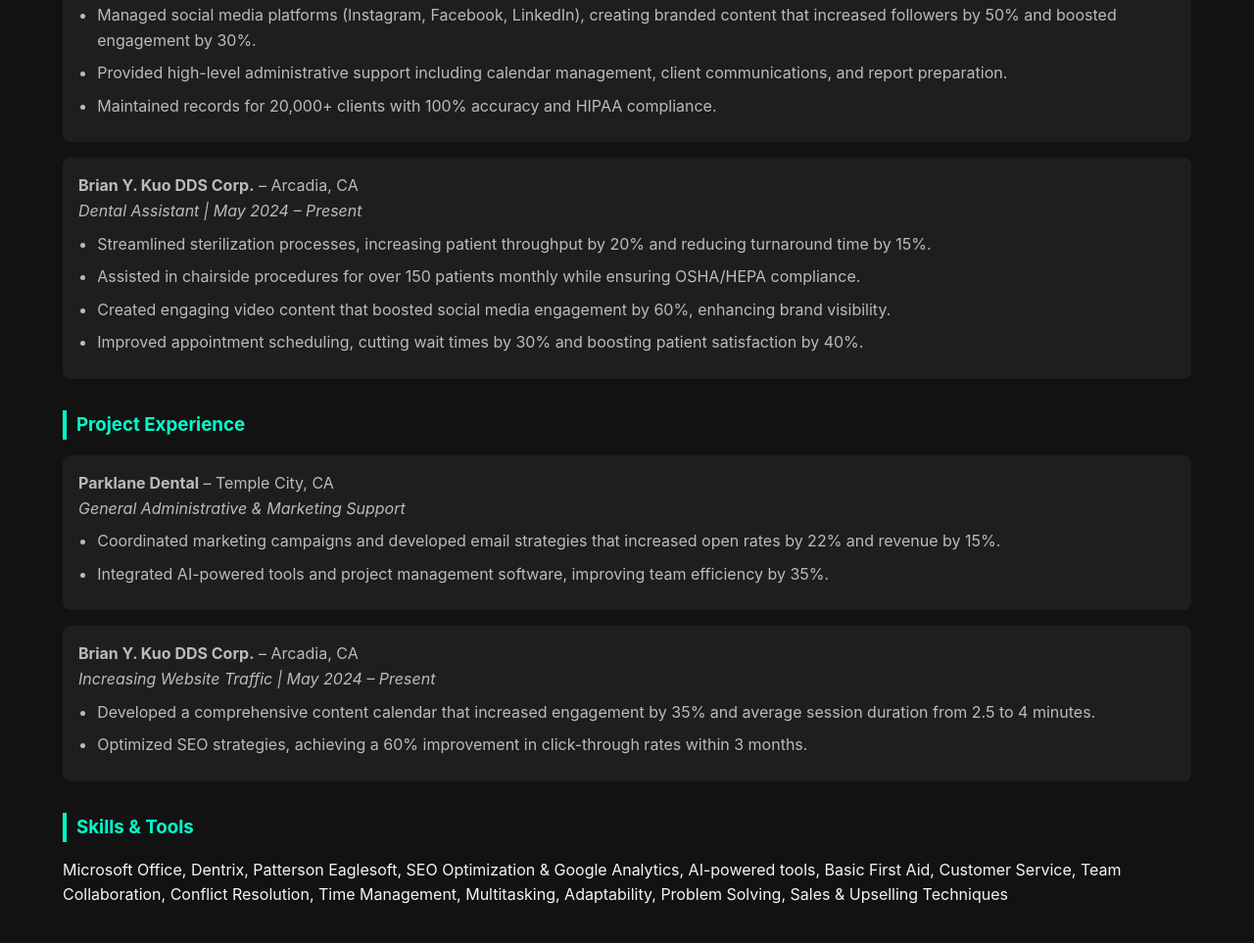
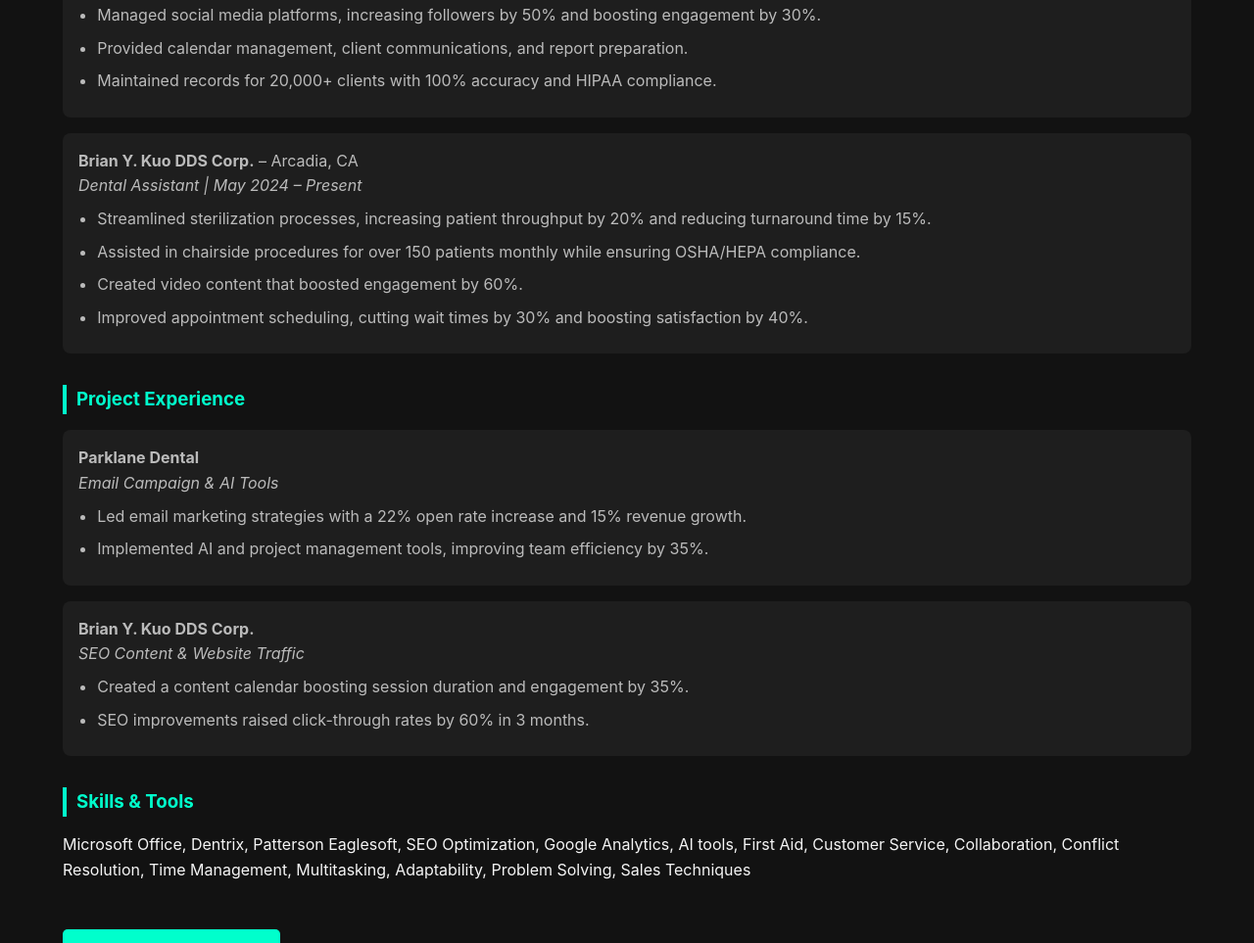
Before and after one commit to liucifer1-cmd/My-portfolio, a plain HTML site: page index.html in a window 1280 px wide. Shown: the part 1837-2800 px from the top of the page at 98% size. Drawn offline with nearby package versions, Linux system fonts and the light colour scheme.

Commit message:
Update index.html

```diff
--- a/index.html
+++ b/index.html
@@ -5,11 +5,11 @@
   <meta name="viewport" content="width=device-width, initial-scale=1.0"/>
   <title>William Liu | Portfolio</title>
   <link rel="stylesheet" href="style.css" />
-  <script src="https://cdnjs.cloudflare.com/ajax/libs/gsap/3.12.2/gsap.min.js"></script>
-  <script src="https://cdnjs.cloudflare.com/ajax/libs/gsap/3.12.2/ScrollTrigger.min.js"></script>
+  <script defer src="script.js"></script>
+  <script defer src="https://cdnjs.cloudflare.com/ajax/libs/gsap/3.12.2/gsap.min.js"></script>
+  <script defer src="https://cdnjs.cloudflare.com/ajax/libs/gsap/3.12.2/ScrollTrigger.min.js"></script>
 </head>
 <body>
-
   <!-- Navigation -->
   <nav class="navbar fade-in">
     <a href="#about">About</a>
@@ -22,7 +22,7 @@
   <!-- Header -->
   <header class="fade-in">
     <div class="profile-container">
-      <img src="assets/profile.jpg" alt="Profile Photo" class="profile-img slide-up"/>
+      <img src="assets/profile.jpg" alt="William Liu" class="profile-img slide-up"/>
     </div>
     <h1>William Liu</h1>
     <p>Administrative & Marketing Assistant | Dental Support | Digital Marketer</p>
@@ -92,14 +92,13 @@
     <!-- Work Experience -->
     <div class="resume-category slide-up delay-1">
       <h3>Work Experience</h3>
-
       <div class="resume-item">
         <strong>Parklane Dental</strong> – Temple City, CA<br>
         <em>Administrative & Marketing Assistant | Apr 2025 – Present</em>
         <ul>
           <li>Optimized administrative workflows by introducing digital filing and automated scheduling systems, reducing clerical processing time by 20%.</li>
-          <li>Managed social media platforms (Instagram, Facebook, LinkedIn), creating branded content that increased followers by 50% and boosted engagement by 30%.</li>
-          <li>Provided high-level administrative support including calendar management, client communications, and report preparation.</li>
+          <li>Managed social media platforms, increasing followers by 50% and boosting engagement by 30%.</li>
+          <li>Provided calendar management, client communications, and report preparation.</li>
           <li>Maintained records for 20,000+ clients with 100% accuracy and HIPAA compliance.</li>
         </ul>
       </div>
@@ -110,44 +109,41 @@
         <ul>
           <li>Streamlined sterilization processes, increasing patient throughput by 20% and reducing turnaround time by 15%.</li>
           <li>Assisted in chairside procedures for over 150 patients monthly while ensuring OSHA/HEPA compliance.</li>
-          <li>Created engaging video content that boosted social media engagement by 60%, enhancing brand visibility.</li>
-          <li>Improved appointment scheduling, cutting wait times by 30% and boosting patient satisfaction by 40%.</li>
+          <li>Created video content that boosted engagement by 60%.</li>
+          <li>Improved appointment scheduling, cutting wait times by 30% and boosting satisfaction by 40%.</li>
         </ul>
       </div>
     </div>
 
-    <!-- Project Experience -->
+    <!-- Projects -->
     <div class="resume-category slide-up delay-2">
       <h3>Project Experience</h3>
-
       <div class="resume-item">
-        <strong>Parklane Dental</strong> – Temple City, CA<br>
-        <em>General Administrative & Marketing Support</em>
+        <strong>Parklane Dental</strong><br>
+        <em>Email Campaign & AI Tools</em>
         <ul>
-          <li>Coordinated marketing campaigns and developed email strategies that increased open rates by 22% and revenue by 15%.</li>
-          <li>Integrated AI-powered tools and project management software, improving team efficiency by 35%.</li>
+          <li>Led email marketing strategies with a 22% open rate increase and 15% revenue growth.</li>
+          <li>Implemented AI and project management tools, improving team efficiency by 35%.</li>
         </ul>
       </div>
-
       <div class="resume-item">
-        <strong>Brian Y. Kuo DDS Corp.</strong> – Arcadia, CA<br>
-        <em>Increasing Website Traffic | May 2024 – Present</em>
+        <strong>Brian Y. Kuo DDS Corp.</strong><br>
+        <em>SEO Content & Website Traffic</em>
         <ul>
-          <li>Developed a comprehensive content calendar that increased engagement by 35% and average session duration from 2.5 to 4 minutes.</li>
-          <li>Optimized SEO strategies, achieving a 60% improvement in click-through rates within 3 months.</li>
+          <li>Created a content calendar boosting session duration and engagement by 35%.</li>
+          <li>SEO improvements raised click-through rates by 60% in 3 months.</li>
         </ul>
       </div>
     </div>
 
-    <!-- Skills -->
+    <!-- Resume Skills -->
     <div class="resume-category slide-up delay-3">
       <h3>Skills & Tools</h3>
       <p>
-        Microsoft Office, Dentrix, Patterson Eaglesoft, SEO Optimization & Google Analytics, AI-powered tools, Basic First Aid, Customer Service, Team Collaboration, Conflict Resolution, Time Management, Multitasking, Adaptability, Problem Solving, Sales & Upselling Techniques
+        Microsoft Office, Dentrix, Patterson Eaglesoft, SEO Optimization, Google Analytics, AI tools, First Aid, Customer Service, Collaboration, Conflict Resolution, Time Management, Multitasking, Adaptability, Problem Solving, Sales Techniques
       </p>
     </div>
 
-    <!-- Download Resume Button -->
     <div class="text-center fade-in delay-4">
       <a href="assets/resume.pdf" download class="btn">Download My Resume</a>
     </div>
@@ -156,15 +152,13 @@
   <!-- Contact Section -->
   <section id="contact" class="contact fade-in">
     <h2>Contact Me</h2>
-
     <form id="contact-form" class="contact-form">
       <input type="text" name="name" placeholder="Your Name" required />
       <input type="email" name="email" placeholder="Your Email" required />
       <textarea name="message" rows="5" placeholder="Your Message" required></textarea>
       <button type="submit" class="btn">Send Message</button>
     </form>
-
-  <div id="thank-you" style="display: none; text-align: center; margin-top: 2rem;">
+    <div id="thank-you" style="display: none; text-align: center; margin-top: 2rem;" aria-live="polite">
       <h2>Thank you! Your message has been sent.</h2>
     </div>
   </section>
@@ -177,86 +171,5 @@
       <a href="mailto:L.william1005@gmail.com">Email</a>
     </div>
   </footer>
-
-<script>
-  document.addEventListener("DOMContentLoaded", () => {
-    // Zapier contact form submission
-    const form = document.getElementById('contact-form');
-
-    if (form) {
-      form.addEventListener('submit', function (e) {
-        e.preventDefault();
-
-        const data = {
-          name: form.name.value,
-          email: form.email.value,
-          message: form.message.value
-        };
-
-        fetch('https://hooks.zapier.com/hooks/catch/23652477/u34rdfl/', {
-          method: 'POST',
-          headers: { 'Content-Type': 'application/json' },
-          body: JSON.stringify(data)
-        })
-        .then(response => {
-          if (response.ok) {
-            form.style.display = 'none';
-            document.getElementById('thank-you').style.display = 'block';
-          } else {
-            alert('Oops! Something went wrong. Please try again.');
-          }
-        })
-        .catch(error => {
-          console.error('Error:', error);
-          alert('There was an error sending your message.');
-        });
-      });
-    }
-
-    // GSAP animations
-    gsap.registerPlugin(ScrollTrigger);
-
-    gsap.utils.toArray(".fade-in").forEach((element) => {
-      gsap.from(element, {
-        opacity: 0,
-        y: 50,
-        duration: 1,
-        scrollTrigger: {
-          trigger: element,
-          start: "top 80%",
-          toggleActions: "play none none none"
-        }
-      });
-    });
-
-    gsap.utils.toArray(".slide-up").forEach((element, i) => {
-      gsap.from(element, {
-        opacity: 0,
-        y: 100,
-        duration: 1.2,
-        delay: i * 0.2,
-        scrollTrigger: {
-          trigger: element,
-          start: "top 80%",
-          toggleActions: "play none none none"
-        }
-      });
-    });
-
-    gsap.utils.toArray(".zoom-in").forEach((element, i) => {
-      gsap.from(element, {
-        scale: 0.8,
-        opacity: 0,
-        duration: 1,
-        delay: i * 0.3,
-        scrollTrigger: {
-          trigger: element,
-          start: "top 80%",
-          toggleActions: "play none none none"
-        }
-      });
-    });
-  });
-</script>
 </body>
 </html>
```
Lines whose indentation alone changed are shown as unchanged.
